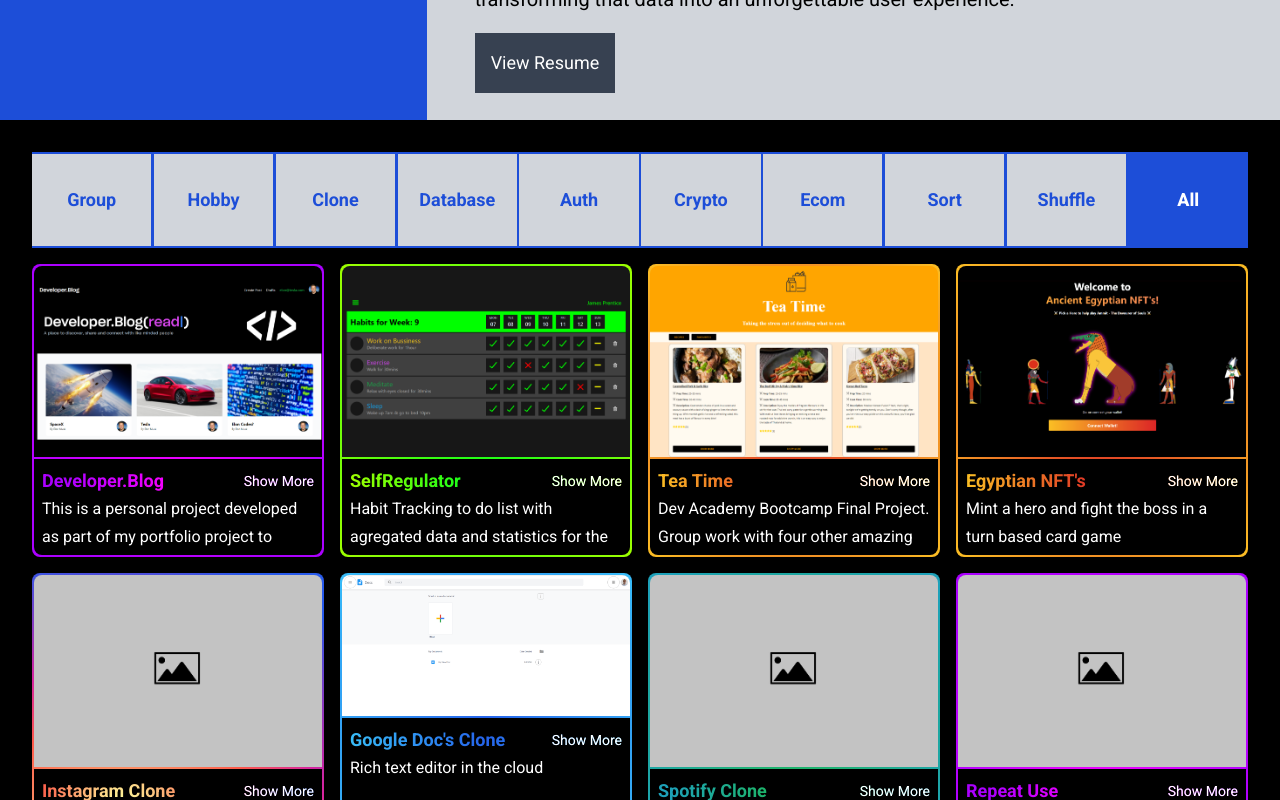
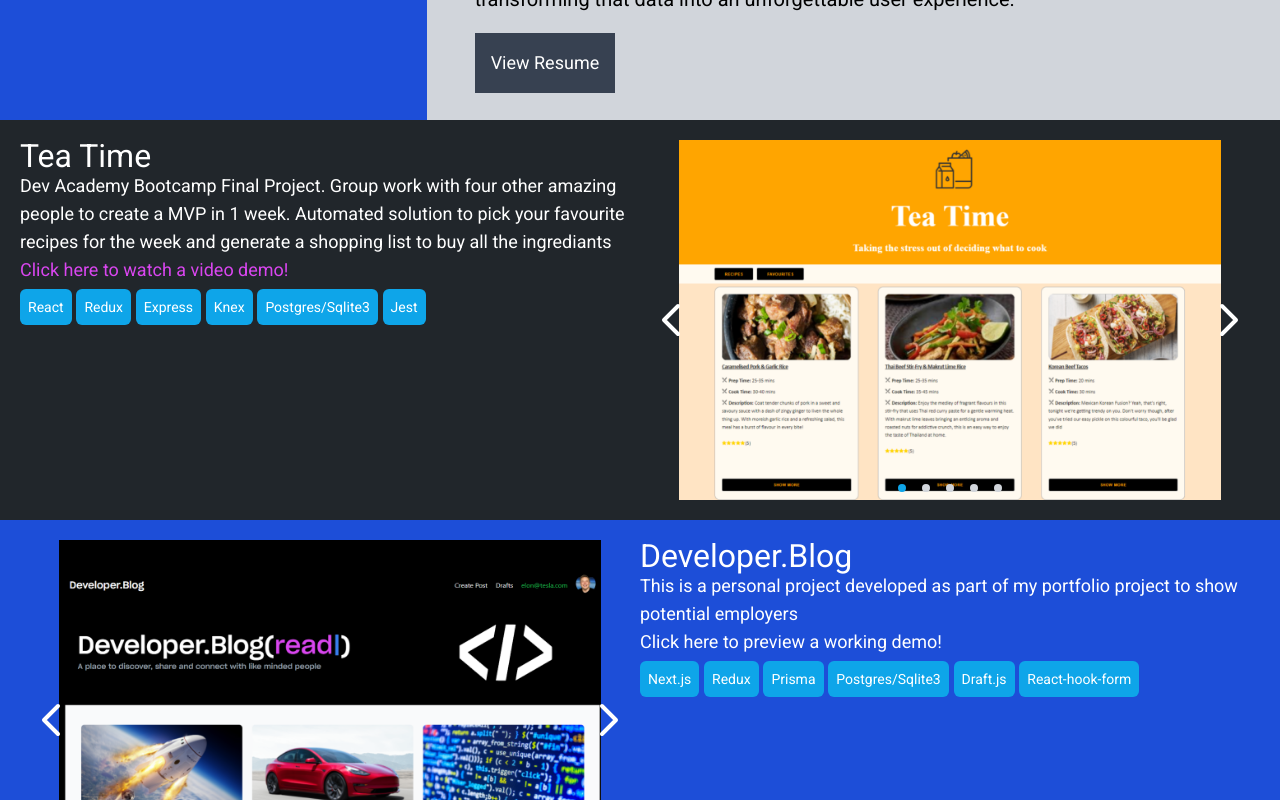
Before and after one commit to JamesPrenticez/nextjs-old-portfolio, a Next.js app: page / in a window 1280 px wide. Shown: the part 680-1480 px from the top of the page. Built offline with nearby package versions, Linux system fonts and the light colour scheme.

Commit message:
Project preview

```diff
--- a/components/Carousel.jsx
+++ b/components/Carousel.jsx
@@ -39,8 +39,8 @@
   }
 
   return (
-    <div className="flex justify-center w-full flex-wrap ">
-      <div className="relative flex justify-center overflow-hidden w-full h-[60vh] ">
+    <div className="relative flex justify-center h-full w-full flex-wrap">
+      <div className=" flex justify-center overflow-hidden w-full h-full ">
         {/* Slideshow */}
         {/* We want to move the position of slideshow by 0% when index is 0, -100% when index is 1 and by -200% when index is 2 so on so forth. */}
         <div
@@ -48,17 +48,20 @@
           style={{ transform: `translate3d(${-index * 100}%, 0, 0)` }} //Unfortunatly we can't use string interpolation in combination with tailwind JIT
         >
           {images?.map((image, index) => (
-              <img
-                key={index}
-                className="object-contain w-full h-full inline-block border-none outline-none" src={image}
-
-              />
+            <img
+              key={index}
+              className="object-contain w-full h-full inline-block border-none outline-none"
+              src={image}
+            />
           ))}
         </div>
+      </div>
+
+
         {/* Left Arrow */}
         <div
           onClick={() => goToPrevSlide()}
-          className="absolute bottom-[45%] left-0 w-20 h-20 flex items-center justify-center hover:cursor-pointer hover:bg-gray-500 hover:bg-opacity-20 transistion ease-in-out duration-1000 rounded-full"
+          className="absolute  left-0 w-16 h-full flex items-center justify-center hover:cursor-pointer hover:bg-gray-500 hover:bg-opacity-20 transistion ease-in-out duration-1000"
         >
           <svg
             xmlns="http://www.w3.org/2000/svg"
@@ -76,10 +79,23 @@
           </svg>
         </div>
 
+        {/* Dots */}
+        <div className="absolute bottom-0 text-center flex">
+          {images?.map((_, index2) => (
+            <div
+              key={index2}
+              onClick={() => setIndex(index2)}
+              className={`inline-block h-2 w-2 rounded-full hover:cursor-pointer m-2 transistion ease duration-500 ${
+                index === index2 ? "bg-sky-500" : "bg-gray-300"
+              }`}
+            ></div>
+          ))}
+        </div>
+
         {/* Right Arrow */}
         <div
           onClick={() => goToNextSlide()}
-          className="absolute bottom-[45%] right-0 w-20 h-20 flex items-center justify-center hover:cursor-pointer hover:bg-gray-500 hover:bg-opacity-20 transistion ease-in-out duration-1000 rounded-full ml-auto"
+          className="absolute right-0 w-16 h-full flex items-center justify-center hover:cursor-pointer hover:bg-gray-500 hover:bg-opacity-20 transistion ease-in-out duration-1000"
         >
           <svg
             xmlns="http://www.w3.org/2000/svg"
@@ -97,18 +113,9 @@
           </svg>
         </div>
 
+
     </div>
-      {/* Dots */}
-        <div className="text-center pt-4">
-          {images?.map((_, index2) => (
-            <div
-            key={index2}
-            onClick={() => setIndex(index2)}
-            className={`inline-block h-[20px] w-[20px] rounded-full hover:cursor-pointer m-2 transistion ease duration-500 ${index === index2 ? 'bg-sky-500' : 'bg-gray-300'}` }></div>
-          ))}
-         </div>
-  </div>
-  )
+  );
 }
 
 export default Carousel
--- a/components/Hero.jsx
+++ b/components/Hero.jsx
@@ -37,7 +37,7 @@
 
       {/* Right */}
       <div className='absolute md:static w-full h-4/6 md:h-full md:inline-flex md:col-span-4 md:row-span-4 items-center bg-transparent md:bg-blue-600'>
-        <div ref={imgRef} className="absolute object-contain hidden md:flex items-end justify-center">
+        <div ref={imgRef} id="hero" className="absolute object-contain hidden md:flex items-end justify-center">
             <Image
               //loader={myLoader}
               //onLoadingComplete={(e) => handleImageLoad(e)}
--- /dev/null
+++ b/components/Preview.jsx
@@ -0,0 +1,49 @@
+import React from 'react'
+import Link from 'next/link'
+import Carousel from './Carousel';
+
+function Preview({project}) {
+  const {id, title, desc, tech, images, link, video, tags, color} = project
+  console.log(project)
+
+  return (
+    <div className={`h-[50vh] w-full  p-5 ${id == 2 ? "bg-blue-700" : "bg-[#21262b]" }`}>
+      <div className={`flex justify-between h-full ${id == 2 ? "flex-row-reverse" : ""}`}>
+        {/* Half one */}
+        <div className='w-1/2 relative'>
+          <h1 className="text-2xl">{title}</h1>
+          <p>{desc}</p>
+
+          <div>
+            <Link href={`${link}`}>
+              <a>
+                {link ? "Click here to preview a working demo!" : ""}
+              </a>
+            </Link>
+            <Link href={`${video}`}>
+              <a className='text-fuchsia-500 '>
+                {video && "Click here to watch a video demo!"}
+              </a>
+            </Link>
+          </div>
+
+          <ul className='flex-wrap flex'>
+            {tech?.map((item, index) => (
+              <li className='bg-sky-500 p-2 rounded-md mt-[.3rem] mr-[.3rem] text-sm' key={index}>
+                {item}
+              </li>
+            ))}
+          </ul>
+        </div>
+        {/* Half Two*/}
+        <div className='w-1/2 object-contain'>
+          {/* <div className='h-full w-full bg-black mr-auto object-contain'></div> */}
+           <Carousel images={images}/>
+        </div>
+      </div>
+
+    </div>
+  )
+}
+
+export default Preview
--- a/data.js
+++ b/data.js
@@ -1,6 +1,17 @@
 export const data = [
   {
     id: 1,
+    title: "Tea Time",
+    desc: "Dev Academy Bootcamp Final Project. Group work with four other amazing people to create a MVP in 1 week. Automated solution to pick your favourite recipes for the week and generate a shopping list to buy all the ingrediants",
+    tech: ["React", "Redux", "Express", "Knex", "Postgres/Sqlite3", "Jest"],
+    images: ["/img/teatime0.png", "/img/teatime1.png", "/img/teatime2.png", "/img/teatime3.png", "/img/teatime4.png"],
+    link: "",
+    video: "https://www.youtube.com/watch?v=ejJew8nsYeY",
+    tags: ["all", "group", "database"],
+    color: "radial-gradient(circle, rgba(220,38,38,1) 0%, rgba(251,191,36,1) 100%)"
+  },
+  {
+    id: 2,
     title: "Developer.Blog",
     desc: "This is a personal project developed as part of my portfolio project to show potential employers",
     tech: ["Next.js", "Redux", "Prisma", "Postgres/Sqlite3", "Draft.js", "React-hook-form"],
@@ -11,7 +22,18 @@
     color: "radial-gradient(circle, rgba(255,0,255,1) 0%, rgba(171,0,255,1) 83%)"
   },
   {
-    id: 2,
+    id: 3,
+    title: "Egyptian NFT's",
+    desc: "Mint a hero and fight the boss in a turn based card game https://rinkeby.etherscan.io/address/0x4b8A189189f8c1d3B3E7bDE7E6B32004580D3889 https://testnets.opensea.io/assets/0x4b8A189189f8c1d3B3E7bDE7E6B32004580D3889/1",
+    tech: ["Next.js", "Solidity", "Hardhat", "Open Zeppelin", "Ethers", "Rinkeby Testnet"],
+    images: ["/img/egyptian0.png", "/img/egyptian1.png", "/img/egyptian2.png", "/img/egyptian3.png", "/img/egyptian4.png", "/img/egyptian5.png"],
+    link: "",
+    video: "",
+    tags: ["all", "hobby", "crypto"],
+    color: "radial-gradient(circle, rgba(220,38,38,1) 0%, rgba(251,191,36,1) 100%)"
+  },
+  {
+    id: 4,
     title: "SelfRegulator",
     desc: "Habit Tracking to do list with agregated data and statistics for the entire year",
     tech: ["Next.js", "Redux", "Prisma", "Postgres/Sqlite3", "Moment"],
@@ -20,28 +42,6 @@
     images: ["/img/selfregulator0.png"],
     tags: ["all", "database", "authentication"],
     color: "radial-gradient(circle, rgba(0,255,29,1) 0%, rgba(159,255,0,1) 100%)",
-  },
-  {
-    id: 3,
-    title: "Tea Time",
-    desc: "Dev Academy Bootcamp Final Project. Group work with four other amazing people to create a MVP in 1 week. Automated solution to pick your favourite recipes for the week and generate a shopping list to buy all the ingrediants",
-    tech: ["React", "Redux", "Express", "Knex", "Postgres/Sqlite3", "Jest"],
-    images: ["/img/teatime0.png", "/img/teatime1.png", "/img/teatime2.png", "/img/teatime3.png", "/img/teatime4.png"],
-    link: "",
-    video: "https://www.youtube.com/watch?v=ejJew8nsYeY",
-    tags: ["all", "group", "database"],
-    color: "radial-gradient(circle, rgba(220,38,38,1) 0%, rgba(251,191,36,1) 100%)"
-  },
-  {
-    id: 4,
-    title: "Egyptian NFT's",
-    desc: "Mint a hero and fight the boss in a turn based card game https://rinkeby.etherscan.io/address/0x4b8A189189f8c1d3B3E7bDE7E6B32004580D3889 https://testnets.opensea.io/assets/0x4b8A189189f8c1d3B3E7bDE7E6B32004580D3889/1",
-    tech: ["Next.js", "Solidity", "Hardhat", "Open Zeppelin", "Ethers", "Rinkeby Testnet"],
-    images: ["/img/egyptian0.png", "/img/egyptian1.png", "/img/egyptian2.png", "/img/egyptian3.png", "/img/egyptian4.png", "/img/egyptian5.png"],
-    link: "",
-    video: "",
-    tags: ["all", "hobby", "crypto"],
-    color: "radial-gradient(circle, rgba(220,38,38,1) 0%, rgba(251,191,36,1) 100%)"
   },
   {
     id: 5,
--- a/pages/index.js
+++ b/pages/index.js
@@ -1,10 +1,9 @@
 import Head from 'next/head'
-//import Grid from '../components/Grid'
-
-import PortfolioGrid from '../components/PortfolioGrid';
 import Footer from '../components/Footer'
 import Hero from '../components/Hero';
-
+import Preview from '../components/Preview';
+import PortfolioGrid from '../components/PortfolioGrid';
+import { data } from "../data";
 
 export default function Home() {
   return (
@@ -16,9 +15,14 @@
           {/* Section One */}
           <Hero />
 
-          {/* Two */}
+          {/* Main Projects - Left - Tea Time, Right - Developer Blog,  Left - Egyptian NFT's */}
           <div className='w-full h-full min-h-screen bg-black'>
-            <PortfolioGrid />
+          {[...data]
+          .filter(project => project.id <= 3) //show first 3 projects only
+          .map((project) => (
+              <Preview key={project.id} project={project}/>
+            ))}
+          <PortfolioGrid />
           </div>
 
           {/* Three */}
--- a/tailwind.config.js
+++ b/tailwind.config.js
@@ -9,7 +9,7 @@
       base: ['1rem', '1.5rem'],
       lg: ['1.125rem', '1.75rem'],
       xl: ['1.25rem', '1.75rem'],
-      "2xl": ['1.5rem', '2rem'],
+      "2xl": ['2rem', '2rem'],
       "3xl": ['3rem', '3.25rem'],
       "4xl": ['4rem', '4.25rem'],
       "5xl": ['5rem', '5.25rem'],
```
Also changed, not shown: components/Modal.jsx (+7 -3 lines).
